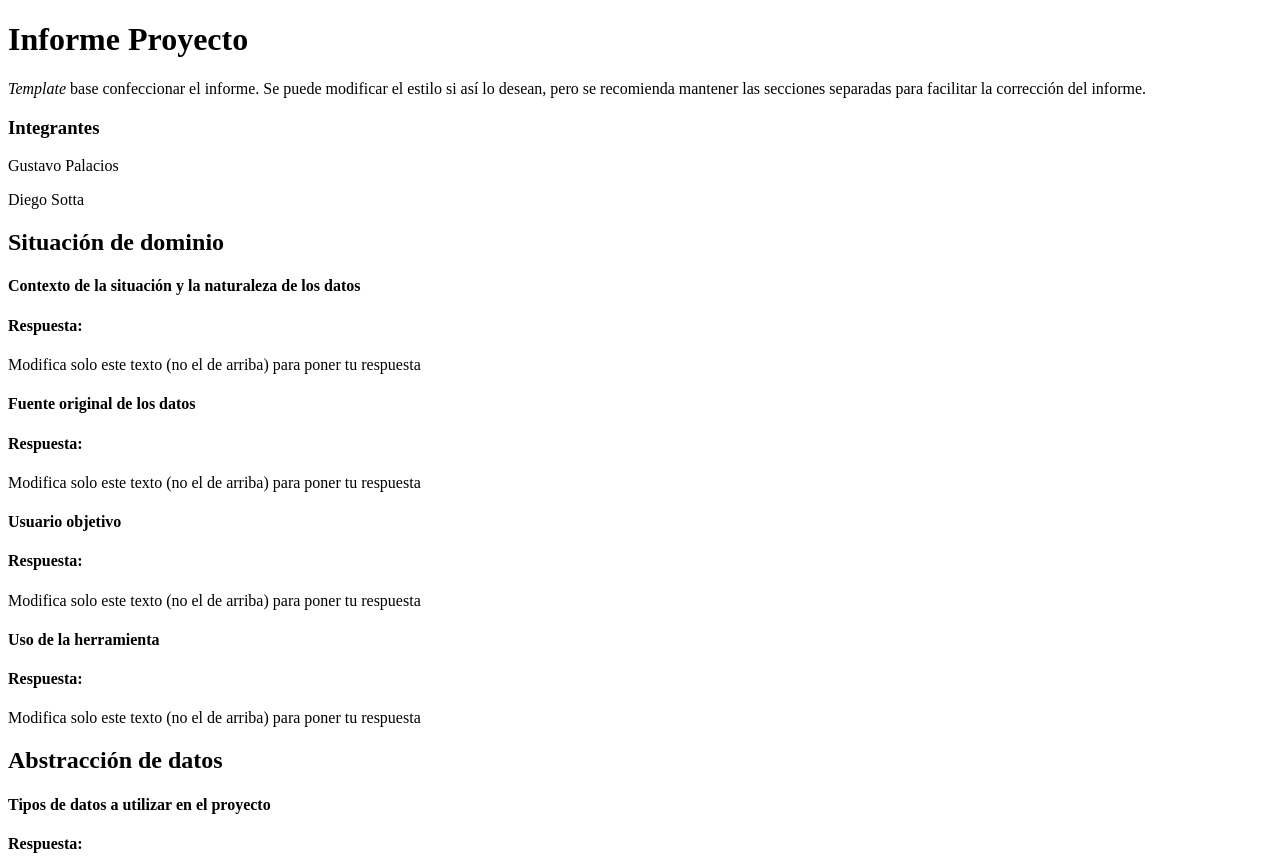
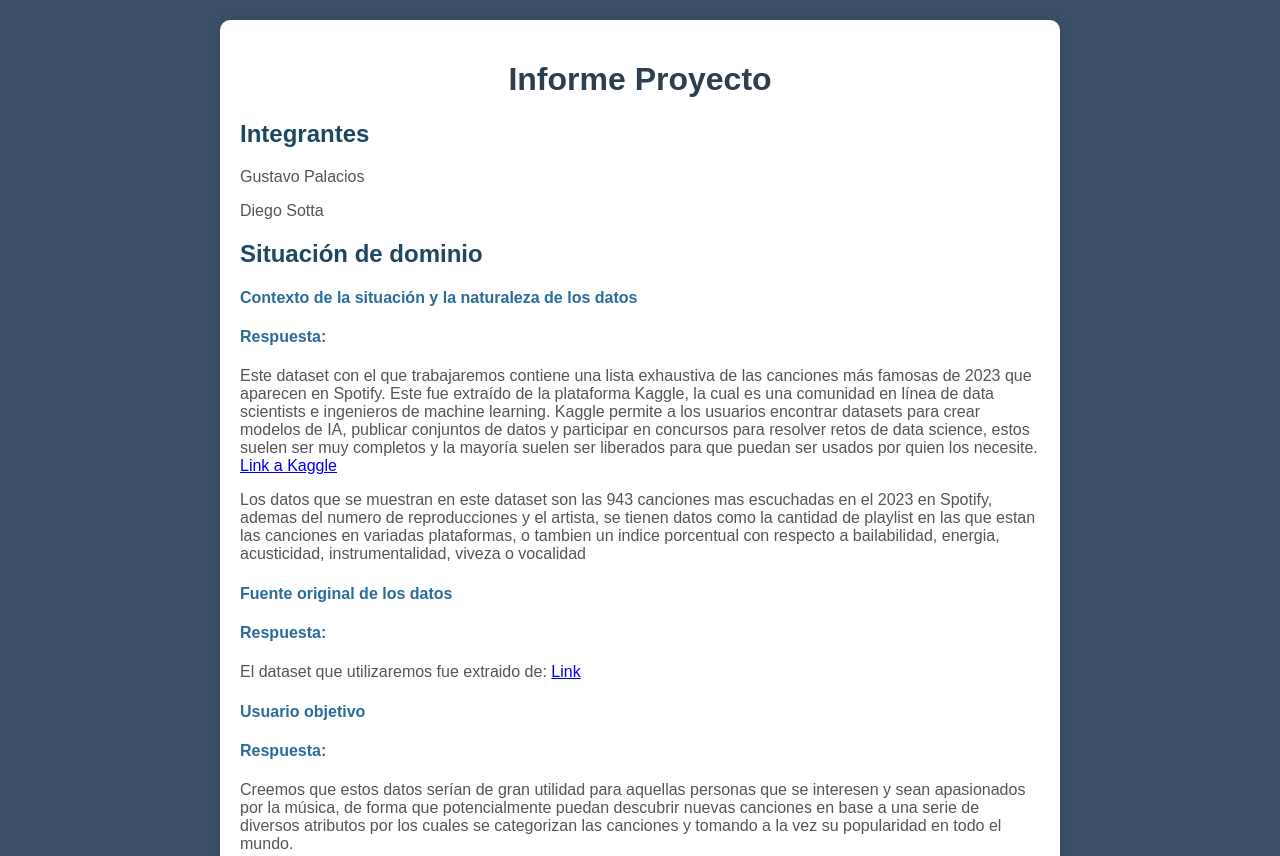
Before and after one commit to gustavopalaciosc/Proyecto-infovis, a plain HTML site: page index.html in a window 1280 px wide. Shown: the top 856 px of the page. Drawn offline with Linux system fonts and the light colour scheme.

Commit message:
cambios index.html y su estilo

```diff
--- a/index.html
+++ b/index.html
@@ -5,19 +5,16 @@
     <meta charset="UTF-8">
     <meta http-equiv="X-UA-Compatible" content="IE=edge">
     <meta name="viewport" content="width=device-width, initial-scale=1.0">
-    <link rel="stylesheet" href="style.css">
+    <link rel="stylesheet" href="index_style.css">
     <title>Proyecto</title>
 </head>
 
 <body>
     <div class="container">
         <h1>Informe Proyecto</h1>
-        <p><i>Template</i> base confeccionar el informe. Se puede
-            modificar el estilo si así lo desean, pero se recomienda
-            mantener las secciones separadas para facilitar la corrección del informe.</p>
 
         <div class="response">
-            <h3>Integrantes</h2>
+            <h2>Integrantes</h2>
                 <p>Gustavo Palacios</p>
                 <p>Diego Sotta</p>
         </div>
@@ -28,19 +25,32 @@
                 <h4>Contexto de la situación y la naturaleza de los datos</h4>
                 <!-- Puedes agregar los P que sean necesarios -->
                 <h4>Respuesta:</h4>
-                <p>Modifica solo este texto (no el de arriba) para poner tu respuesta</p>
+                <p>Este dataset con el que trabajaremos contiene una lista exhaustiva de las canciones más famosas de 2023
+                  que aparecen en Spotify. Este fue extraído de la plataforma Kaggle, la cual es una comunidad en línea de
+                  data scientists e ingenieros de machine learning. Kaggle permite a los usuarios encontrar datasets para
+                  crear modelos de IA, publicar conjuntos de datos y participar en concursos para resolver retos de data
+                  science, estos suelen ser muy completos y la mayoría suelen ser liberados para que puedan ser usados por
+                  quien los necesite. <a href="https://www.kaggle.com/">Link a Kaggle</a></p>
+
+                <p>Los datos que se muestran en este dataset son las 943 canciones mas escuchadas en el 2023 en Spotify,
+                  ademas del numero de reproducciones y el artista, se tienen datos como la cantidad de playlist en las que
+                  estan las canciones en variadas plataformas, o tambien un indice porcentual con respecto a bailabilidad,
+                  energia, acusticidad, instrumentalidad, viveza o vocalidad</p>
+
             </div>
             <div class="response">
                 <h4>Fuente original de los datos</h4>
                 <!-- Puedes agregar los P que sean necesarios -->
                 <h4>Respuesta:</h4>
-                <p>Modifica solo este texto (no el de arriba) para poner tu respuesta</p>
+                <p>El dataset que utilizaremos fue extraido de: <a href="https://www.kaggle.com/datasets/nelgiriyewithana/top-spotify-songs-2023/data">Link</a>
             </div>
             <div class="response">
                 <h4>Usuario objetivo</h4>
                 <!-- Puedes agregar los P que sean necesarios -->
                 <h4>Respuesta:</h4>
-                <p>Modifica solo este texto (no el de arriba) para poner tu respuesta</p>
+                <p>Creemos que estos datos serían de gran utilidad para aquellas personas que se interesen y sean apasionados
+                  por la música, de forma que potencialmente puedan descubrir nuevas canciones en base a una serie de diversos
+                  atributos por los cuales se categorizan las canciones y tomando a la vez su popularidad en todo el mundo.</p>
             </div>
             <div class="response">
                 <h4>Uso de la herramienta</h4>
--- /dev/null
+++ b/index_style.css
@@ -0,0 +1,40 @@
+body {
+    font-family: Arial, sans-serif;
+    margin: 0;
+    padding: 0;
+    background-color: rgb(59, 80, 103); /* AliceBlue */
+}
+
+.container {
+    max-width: 800px;
+    margin: 20px auto;
+    background-color: #fff;
+    padding: 20px;
+    box-shadow: 0 0 10px rgba(0, 0, 0, 0.1);
+    border-radius: 10px;
+}
+
+h1 {
+    color: #2c3e50; /* Midnight Blue */
+    text-align: center;
+}
+
+.box {
+    margin-top: 20px;
+    padding: 15px;
+    border: 2px solid #34495e; /* Wet Asphalt */
+    border-radius: 8px;
+    background-color: #ecf0f1; /* Clouds */
+}
+
+h2 {
+    color: #1e4762; /* Peter River */
+}
+
+h4 {
+    color: #296d9a; /* Belize Hole */
+}
+
+p {
+    color: #555;
+}
```
